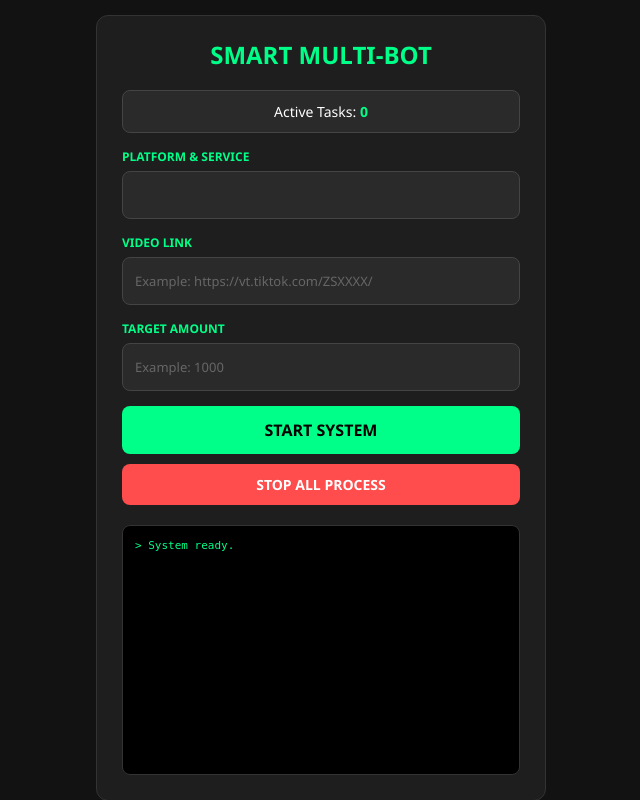
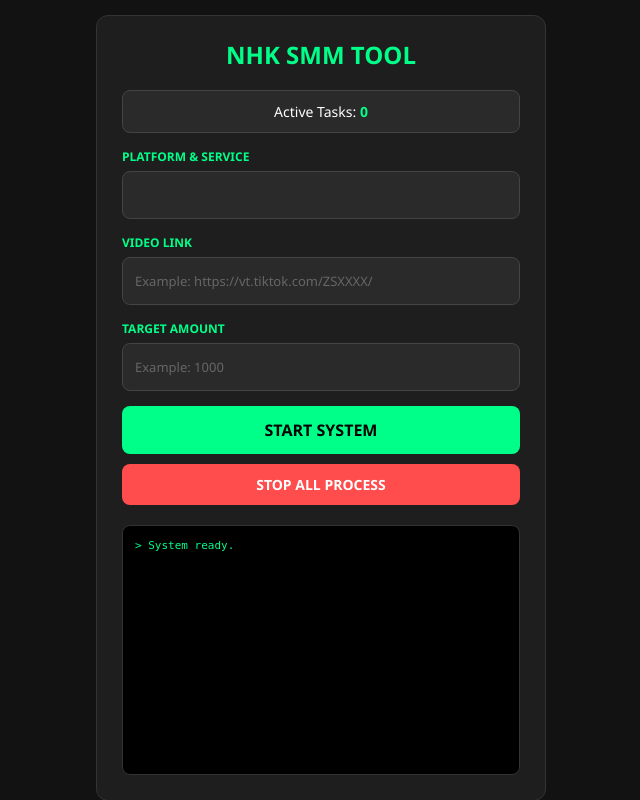
Before and after one commit to Naimulbari444/Zefam-api, a Flask app: template templates/index.html in a window 1280 px wide. Shown: the top 800 px of the page, without its empty margins (319-959 px from the left). Run offline with Flask 3, Linux system fonts and the light colour scheme; the template is opened without the code that fills it: most values are stand-ins (such as "Sample title", 1, 10 or a date in 2020).

Commit message:
Add files via upload

```diff
--- a/templates/index.html
+++ b/templates/index.html
@@ -30,7 +30,7 @@
 <body>
 
 <div class="container-box">
-    <h4>SMART MULTI-BOT</h4>
+    <h4>NHK SMM TOOL</h4>
     <div class="status-bar">Active Tasks: <span id="count" style="color:#00ff88; font-weight:bold;">0</span></div>
 
     <form id="botAction">
```
